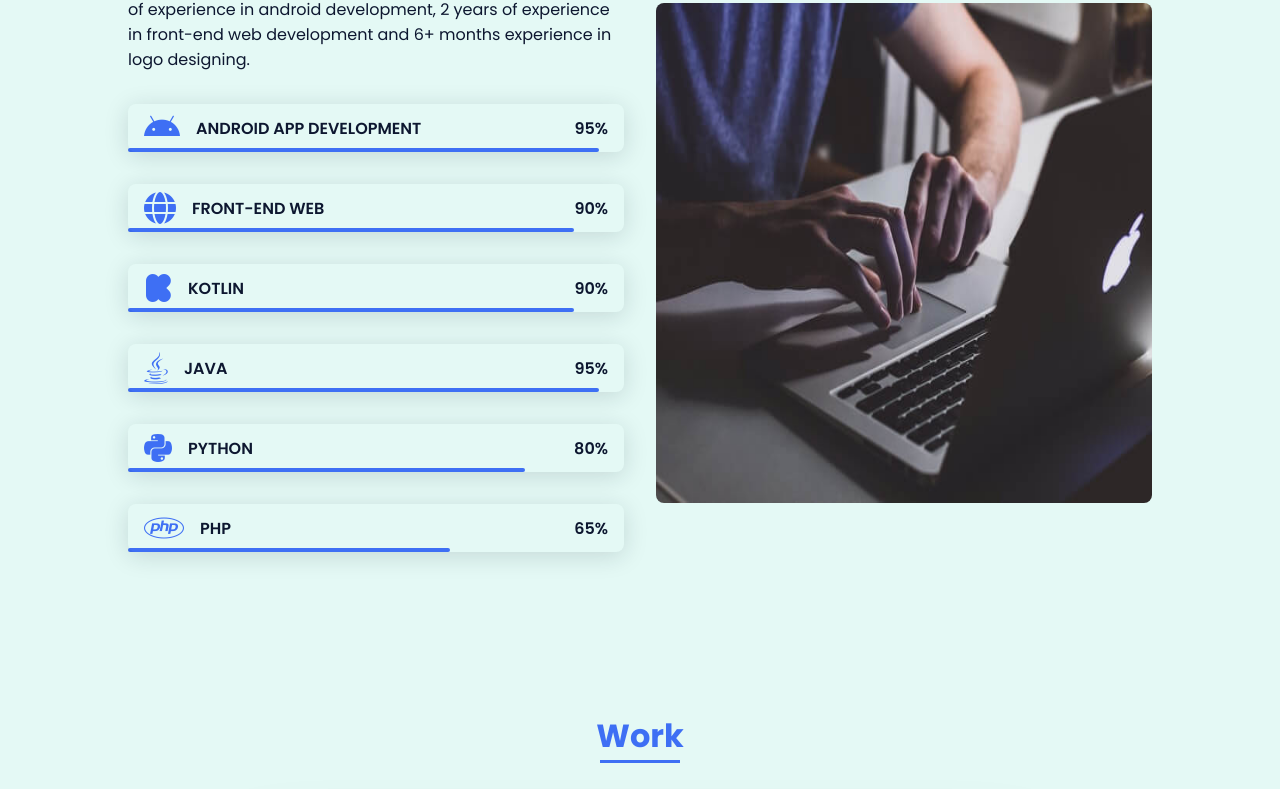
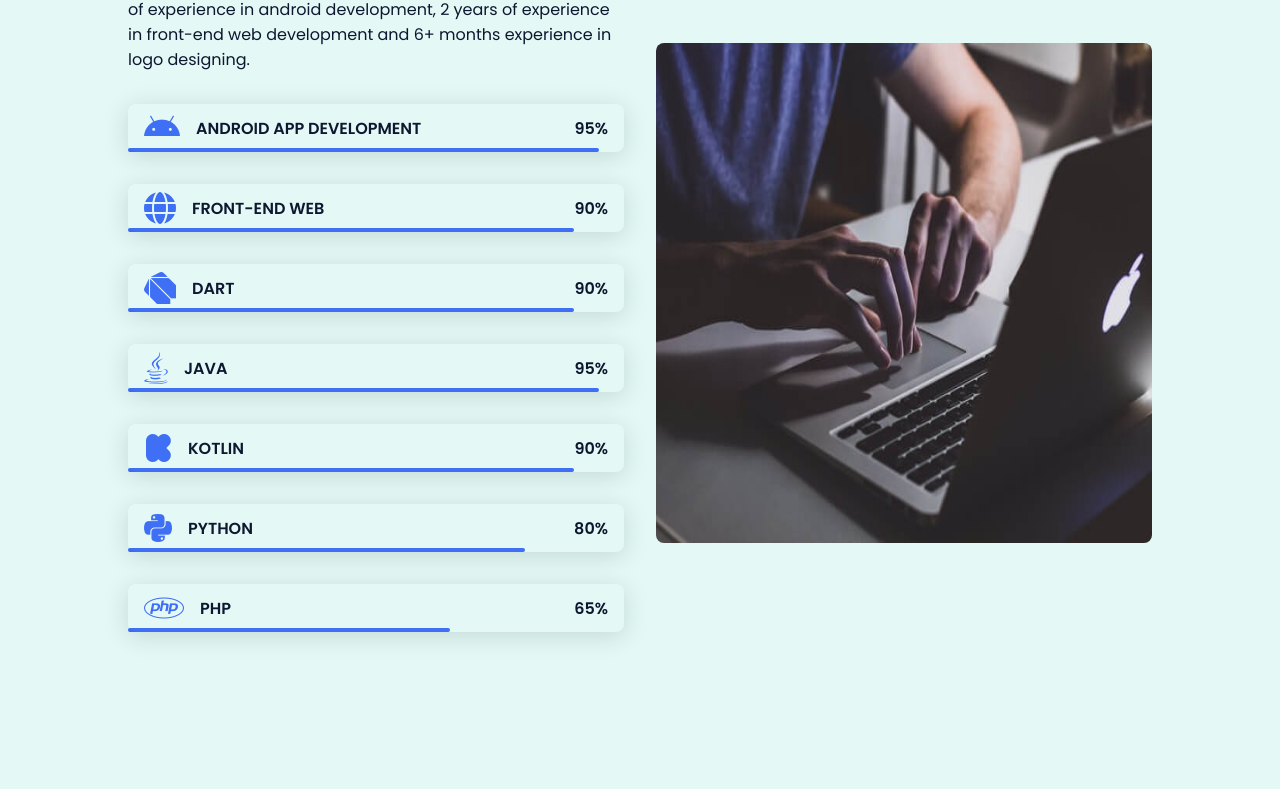
Before and after one commit to engineermohammadnawaz/portfolio-website, a plain HTML site: page index.html in a window 1280 px wide. Shown: the part 1478-2267 px from the top of the page. Drawn offline with nearby package versions, Linux system fonts and the light colour scheme.

Commit message:
Add files via upload

```diff
--- a/index.html
+++ b/index.html
@@ -126,8 +126,8 @@
                       </div>
                         <div class="skills__data">
                             <div class="skills__names">
-                                <i class="fa-brands fa-kickstarter-k skills__icon"></i>
-                                <span class="skills__name">KOTLIN</span>
+                              <i class="fa-brands fa-dart-lang skills__icon"></i>
+                                <span class="skills__name">DART</span>
                             </div>
                             <div class="skills__bar skills__ninety">
 
@@ -148,6 +148,18 @@
                               <span class="skills__percentage">95%</span>
                           </div>
                       </div>
+                      <div class="skills__data">
+                        <div class="skills__names">
+                            <i class="fa-brands fa-kickstarter-k skills__icon"></i>
+                            <span class="skills__name">KOTLIN</span>
+                        </div>
+                        <div class="skills__bar skills__ninety">
+
+                        </div>
+                        <div>
+                            <span class="skills__percentage">90%</span>
+                        </div>
+                    </div>
                       <div class="skills__data">
                         <div class="skills__names">
                             <i class="fa-brands fa-python skills__icon"></i>
```
Also changed, not shown: 1 other file.
